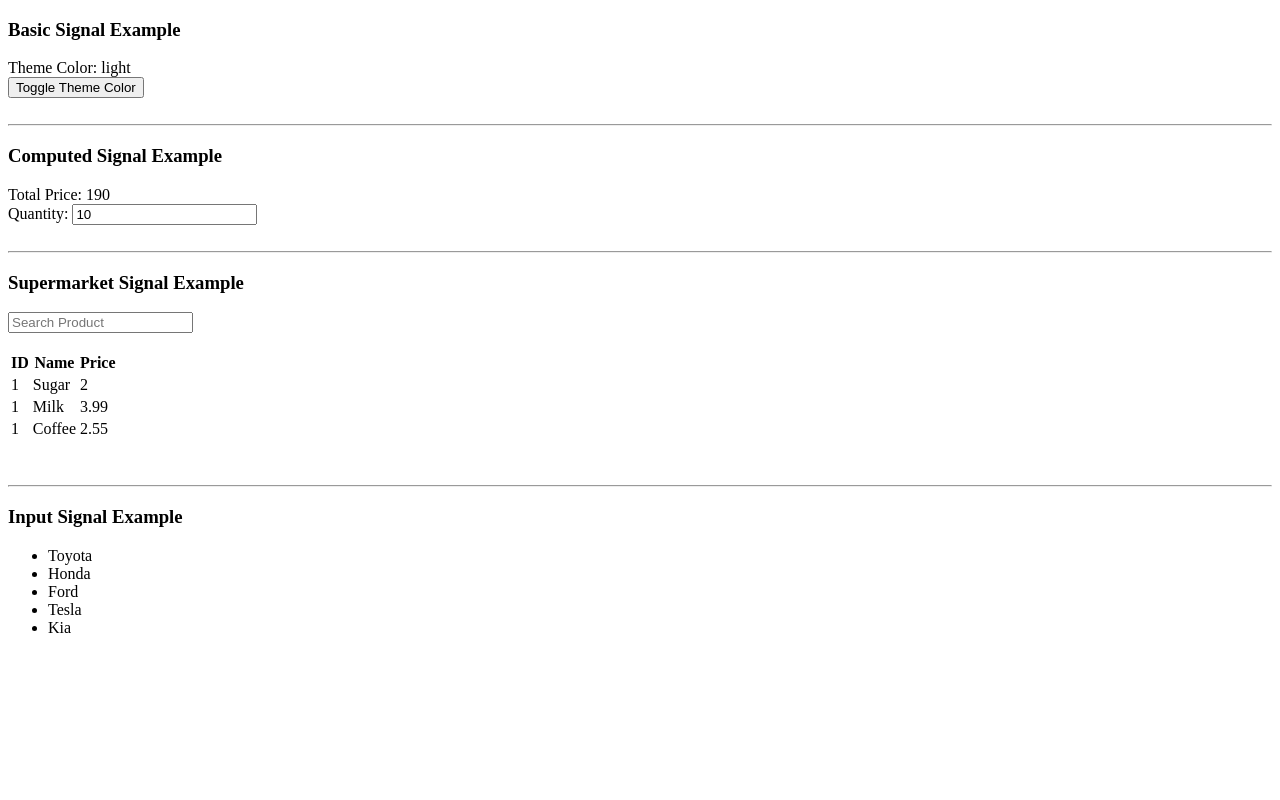
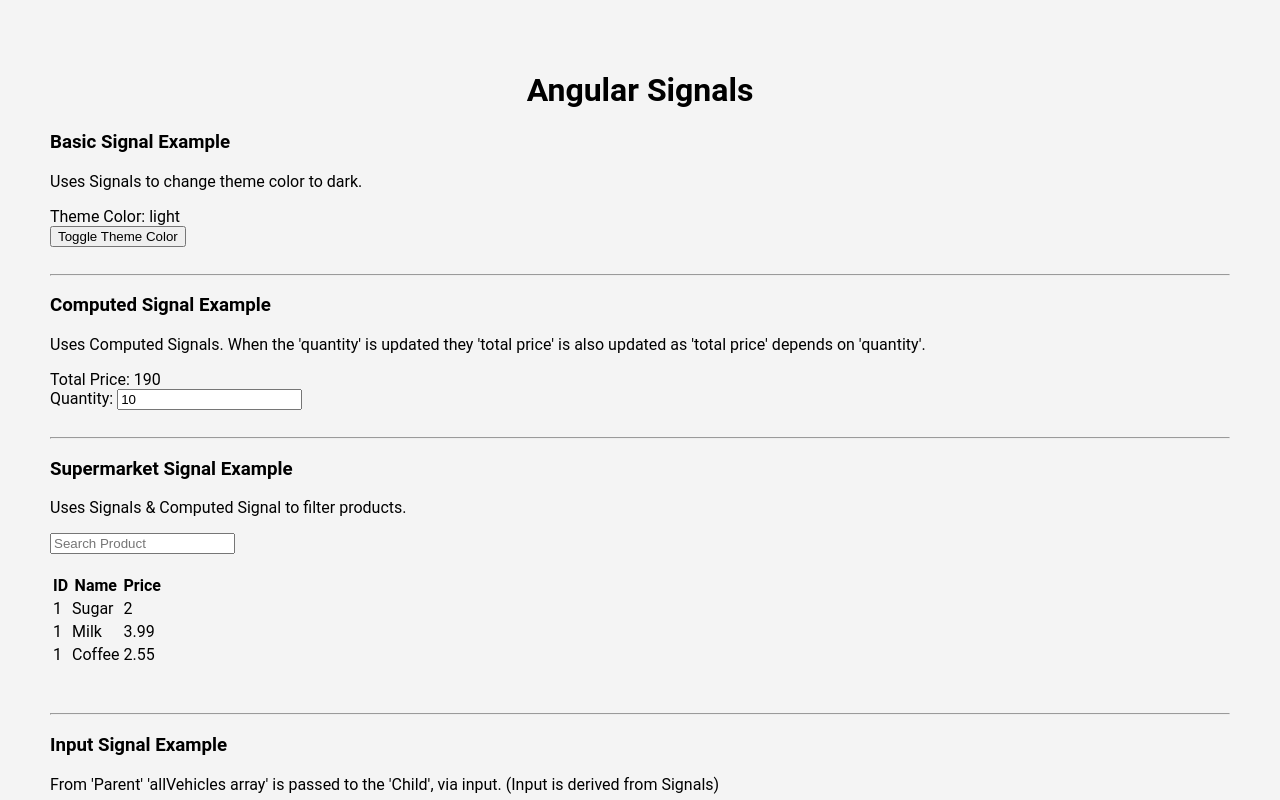
Before and after one commit to ShaneDsouza4/ng-signals-example, an Angular app: page / in a window 1280 px wide. Shown: the top 800 px of the page. Built offline with nearby package versions, Linux system fonts and the light colour scheme.

Commit message:
Cosmetic Changes

```diff
--- a/src/app/app.component.html
+++ b/src/app/app.component.html
@@ -1,8 +1,14 @@
+<div class="container">
+  <h1 style="text-align: center;">Angular Signals</h1>
   <h3>Basic Signal Example</h3>
+  <p>Uses Signals to change theme color to dark.</p>
   <label>Theme Color: {{label}}</label><br>
   <button (click)="toggleDarkMode()">Toggle Theme Color</button><br><br>
   <hr>
   <h3>Computed Signal Example</h3>
+  <p>Uses Computed Signals. When the 'quantity' is updated they 'total price' is also updated as 'total price' depends
+    on
+    'quantity'.</p>
   <label>Total Price: {{totalPrice()}}</label>
   <br>
   <label>Quantity: </label><input type="number" value="{{quantity()}}" (change)="changeQuantity($event)"
@@ -10,6 +16,7 @@
   <br><br>
   <hr>
   <h3>Supermarket Signal Example</h3>
+  <p>Uses Signals & Computed Signal to filter products.</p>
   <div>
     <input type="text" (input)="changeFiler($event)" placeholder="Search Product">
   </div>
@@ -28,5 +35,8 @@
   </table><br><br>
   <hr>
   <h3>Input Signal Example</h3>
+  <p>From 'Parent' 'allVehicles array' is passed to the 'Child', via input. (Input is derived from Signals)</p>
   <app-vehicle-list [vehicles]="allVehicles"></app-vehicle-list>
+</div>
+
 <router-outlet />
--- a/src/app/vehicle-list/vehicle-list.component.html
+++ b/src/app/vehicle-list/vehicle-list.component.html
@@ -1,4 +1,5 @@
 <div>
+    <h4>Vehicle Makes</h4>
     <ul>
         <li *ngFor="let vehicle of vehicles()">
             <!-- <li *ngFor="let vehicle of filteredVehicles()"> Computed Signal-->
--- a/src/styles.css
+++ b/src/styles.css
@@ -1 +1,12 @@
 /* You can add global styles to this file, and also import other style files */
+html, body { height: 100%; }
+body {
+    margin: 0;
+    font-family: Roboto, "Helvetica Neue", sans-serif;
+    background-color: rgb(244,244,244);
+}
+.container{
+    padding: 50px;
+    max-width: 1200px;
+    margin: auto;
+}
```
Lines whose indentation alone changed are shown as unchanged.
